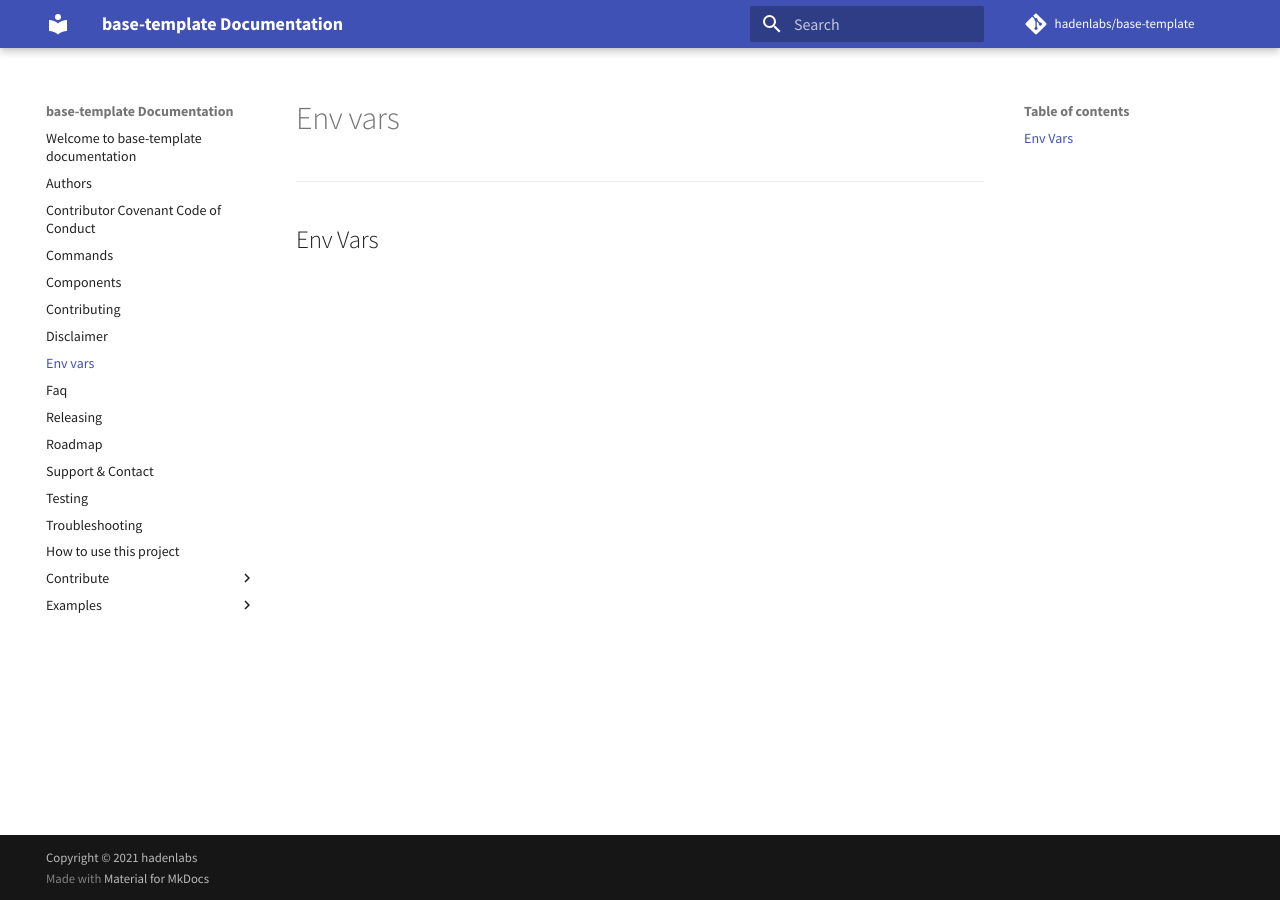
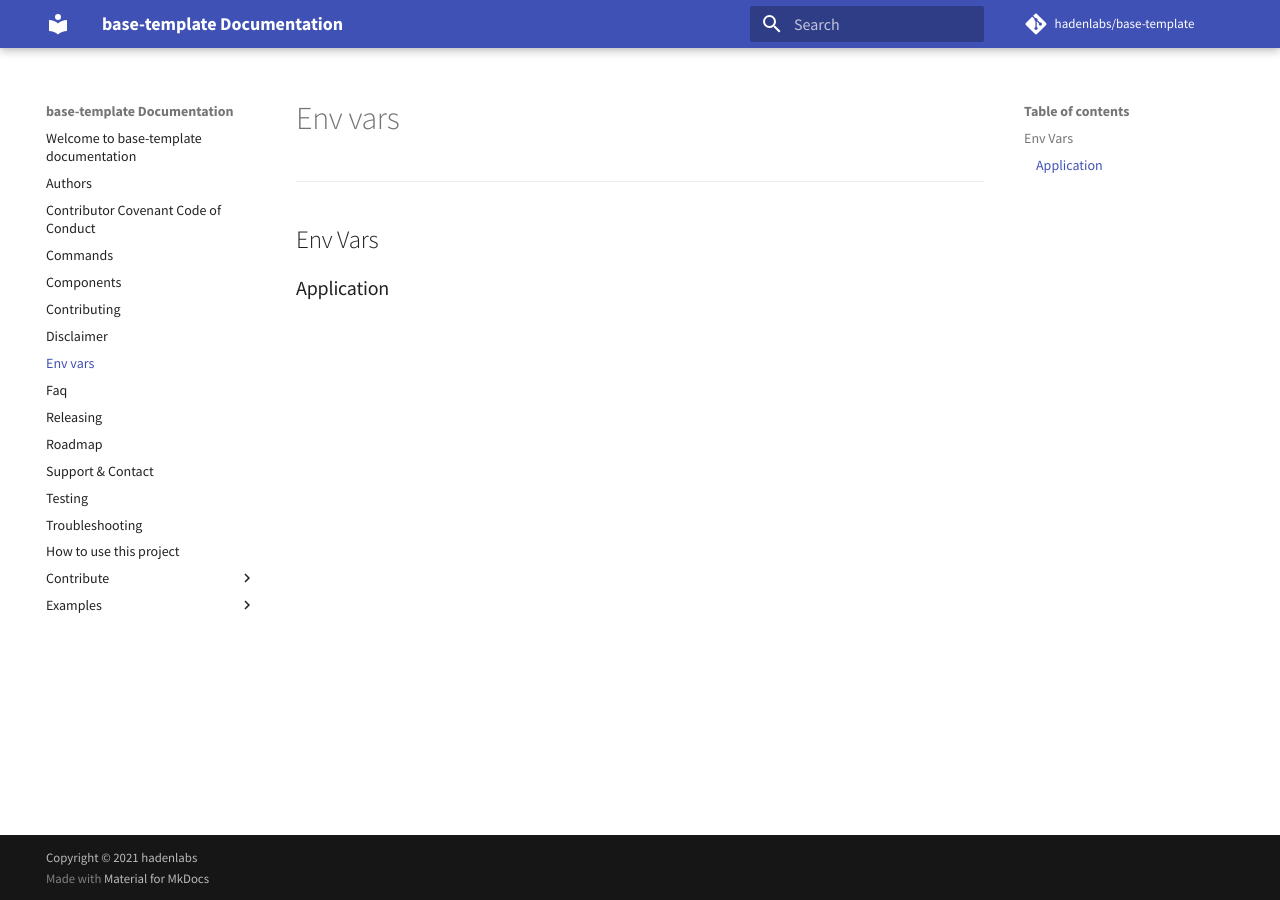
Before and after one commit to hadenlabs/base-template, an MkDocs documentation site: the page built from docs/env-vars.md, in a window 1280 px wide. Built offline with MkDocs 1.6.1 and Material for MkDocs 9.7.7, drawn with Linux system fonts in a browser that asks for light colours; comment, search, counter and statistics services are not loaded.

Commit message:
docs: information application (#52)

```diff
--- a/docs/env-vars.md
+++ b/docs/env-vars.md
@@ -10,3 +10,5 @@
 ---
 
 ## Env Vars
+
+### Application
```
